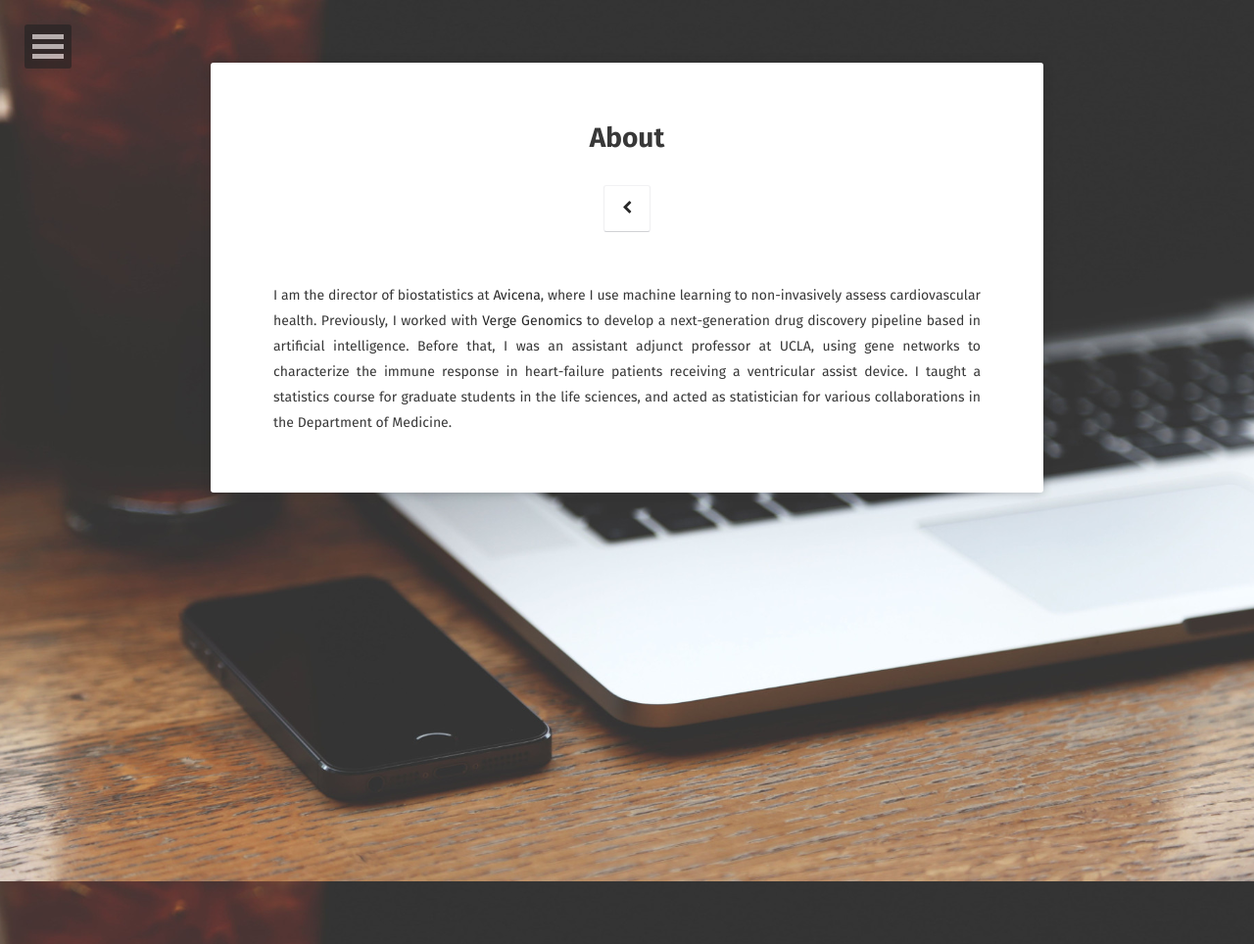
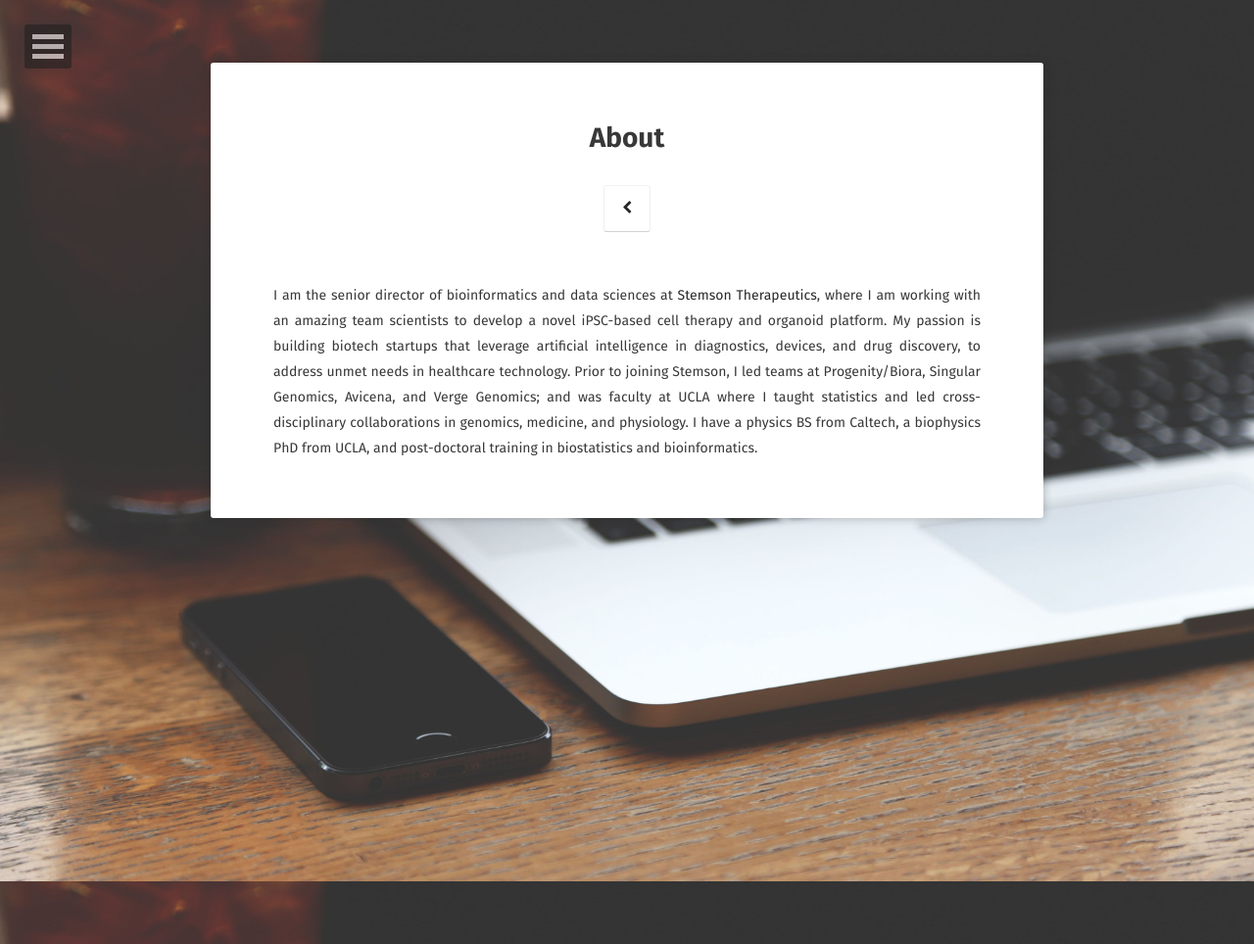
Before and after one commit to nwisn/nwisn.github.io, a Jekyll site: the page built from about/index.md, in a window 1280 px wide. Shown: the whole page at 98% size. Built offline with Jekyll 4.4.1, drawn with Linux system fonts in a browser that asks for light colours; some web fonts are replaced.

Commit message:
Update index.md
Update with Stemson sketch.

```diff
--- a/about/index.md
+++ b/about/index.md
@@ -7,4 +7,4 @@ comments: false
 ---
 
 
-I am the director of biostatistics at <a href="https://www.avicenaheart.com/" style="text-decoration:none">Avicena</a>, where I use machine learning to non-invasively assess cardiovascular health. Previously, I worked with <a href="http://vergegenomics.com" style="text-decoration:none">Verge Genomics</a> to develop a next-generation drug discovery pipeline based in artificial intelligence. Before that, I was an assistant adjunct professor at UCLA, using gene networks to characterize the immune response in heart-failure patients receiving a ventricular assist device. I taught a statistics course for graduate students in the life sciences, and acted as statistician for various collaborations in the Department of Medicine.
+I am the senior director of bioinformatics and data sciences at <a href="https://www.stemsontx.com/" style="text-decoration:none">Stemson Therapeutics</a>, where I am working with an amazing team scientists to develop a novel iPSC-based cell therapy and organoid platform. My passion is building biotech startups that leverage artificial intelligence in diagnostics, devices, and drug discovery, to address unmet needs in healthcare technology. Prior to joining Stemson, I led teams at Progenity/Biora, Singular Genomics, Avicena, and Verge Genomics; and was faculty at UCLA where I taught statistics and led cross-disciplinary collaborations in genomics, medicine, and physiology. I have a physics BS from Caltech, a biophysics PhD from UCLA, and post-doctoral training in biostatistics and bioinformatics.
```
